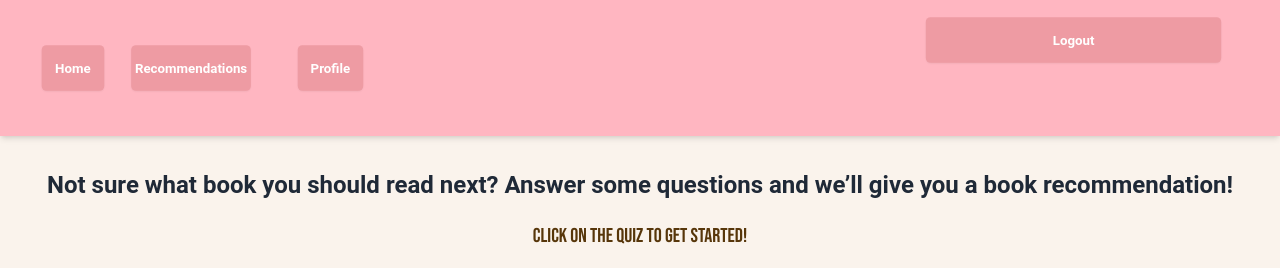
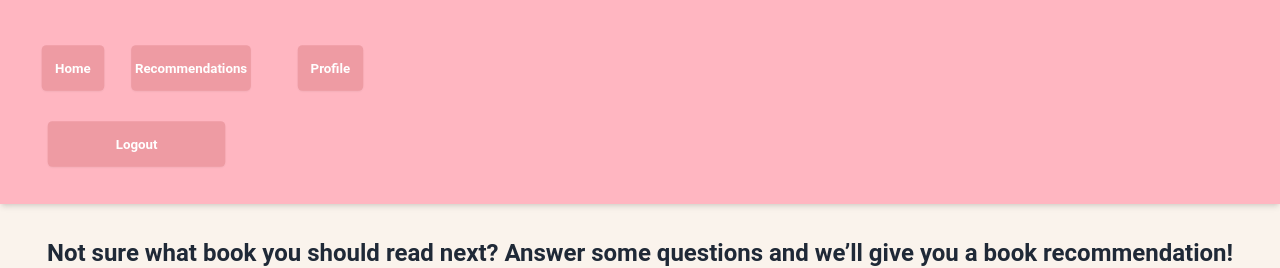
Before and after one commit to nramos9071/well-read-and-beyond, a React (Vite) app in the folder client/: page /Recommendations in a window 1280 px wide. Shown: the top 268 px of the page. Built offline with nearby package versions, Linux system fonts and the light colour scheme; no server answers.

Commit message:
more fixes

```diff
--- a/client/src/App.css
+++ b/client/src/App.css
@@ -17,8 +17,13 @@ p {
     width: 100%;
 }
 
+.navbar-center{
+    flex-wrap: wrap;
+}
+
 .menu {
     width: 100%;
+    flex-wrap: wrap;
 }
 
 .menu .btn {
--- a/client/src/components/Navbar.jsx
+++ b/client/src/components/Navbar.jsx
@@ -13,7 +13,7 @@ const Navbar = () => {
   }
 
   return (
-    <div className="navbar bg-cream shadow-md top-0 left-0 right-0" style={{ backgroundColor: '#FFB6C1' }} className="shadow-md p-4">
+    <div className="navbar p-4 bg-cream shadow-md " style={{ backgroundColor: '#FFB6C1' }} >
 
       <div className="container mx-auto flex justify-center">
         <h1
@@ -27,7 +27,7 @@ const Navbar = () => {
         </h1>
       </div>
 
-      <div className="navbar-center hidden lg:flex">
+      <div className="navbar-center hidden lg:flex w-fit" >
         <ul className="menu menu-horizontal flex px-1">
           <li><a className="btn bg-pink-600 text-white border-none hover:bg-pink-700" href="/Home">Home</a></li>
           <li><a className="btn bg-pink-600 text-white border-none hover:bg-pink-700" href="/Recommendations">Recommendations</a></li>
```
